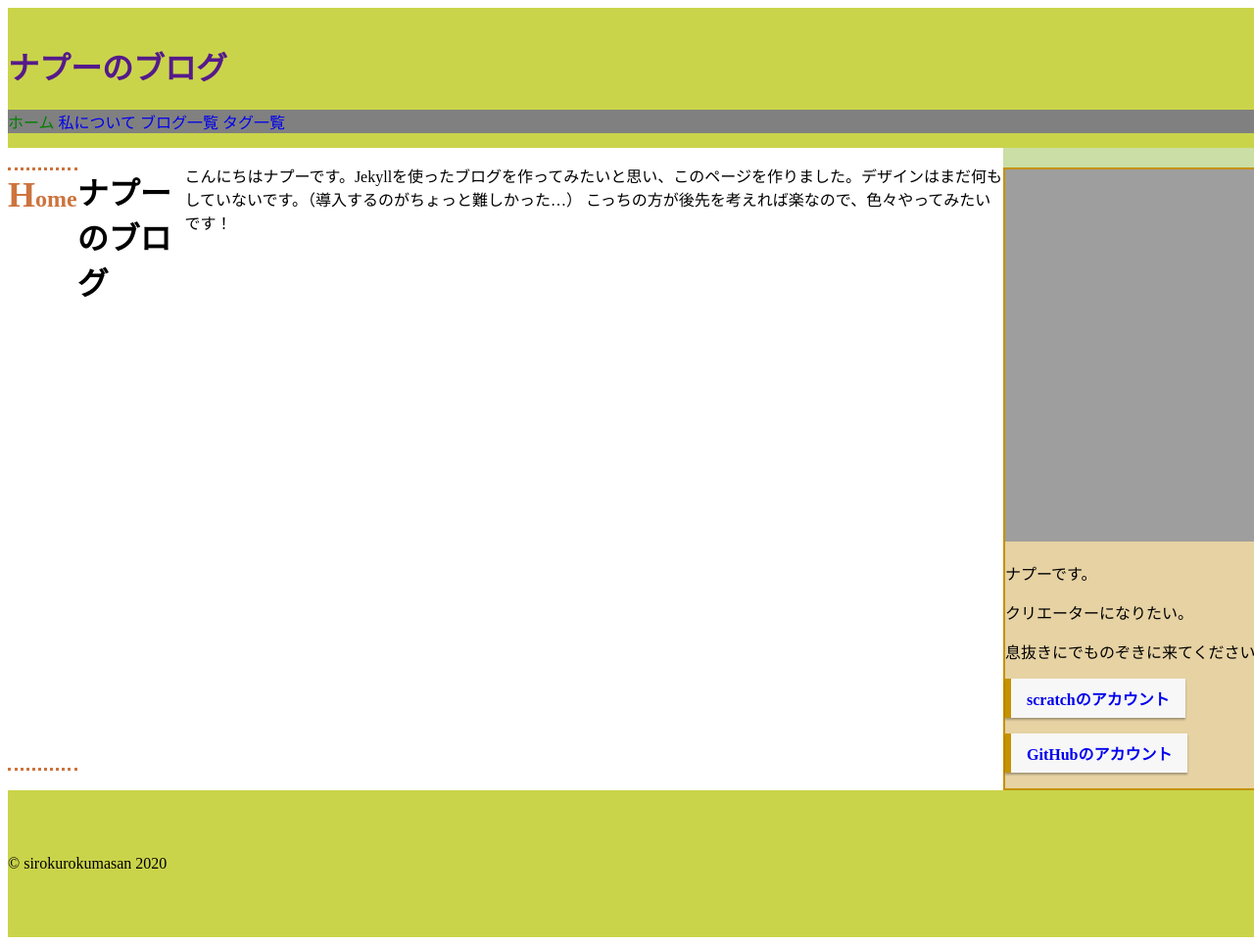
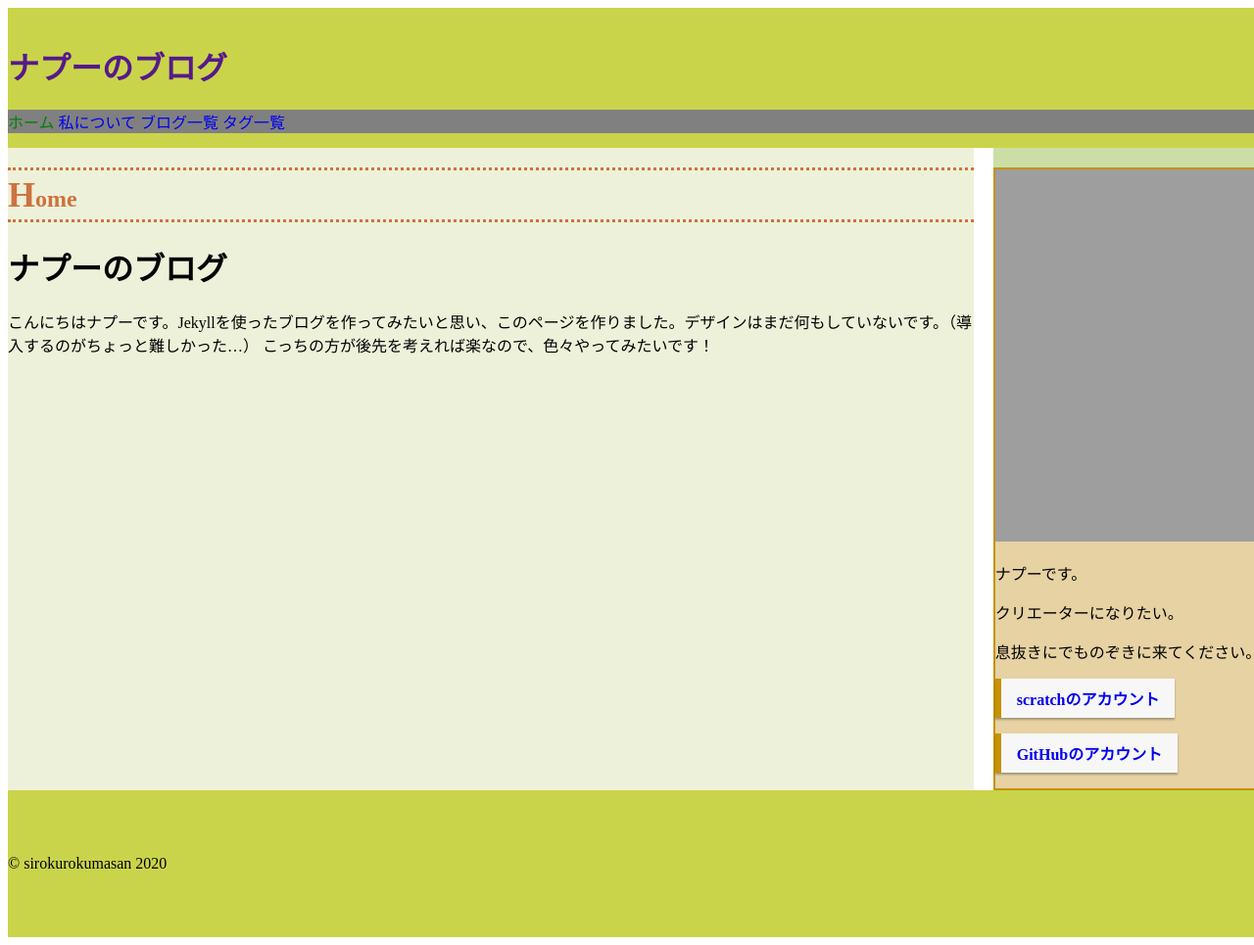
Before and after one commit to sirokurokumasan/sirokurokumasan.github.io, a Jekyll site: the page built from index.md, in a window 1280 px wide and 965 px high. Shown: the whole window at 98% size. Built offline with Jekyll 4.4.1, drawn with Linux system fonts in a browser that asks for light colours.

Commit message:
Update default.html

```diff
--- a/_layouts/default.html
+++ b/_layouts/default.html
@@ -16,6 +16,7 @@
   </nav>
 </header>
 <div class="container">
+  <main class="main">
     <h2>{{ page.title }}</h2>
     {{ content }}
   </main>
```
